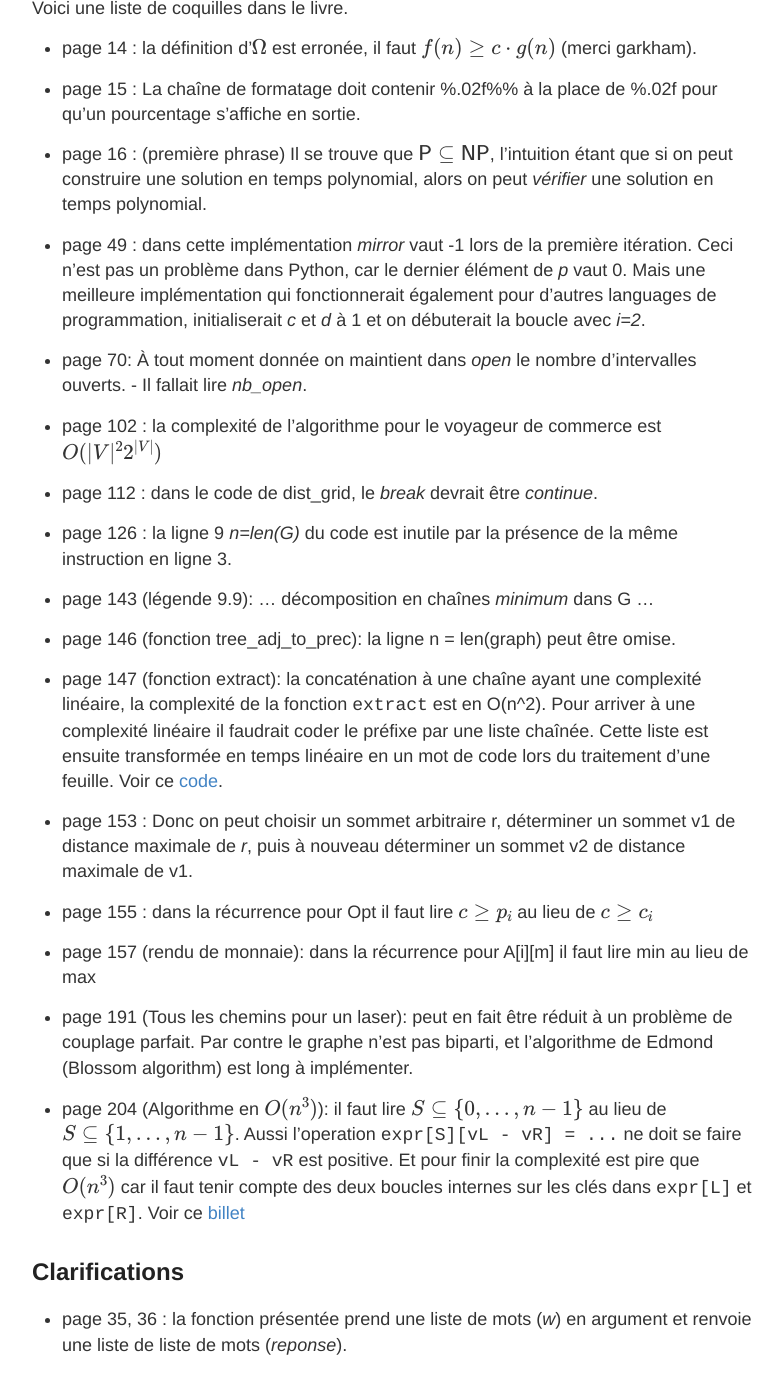
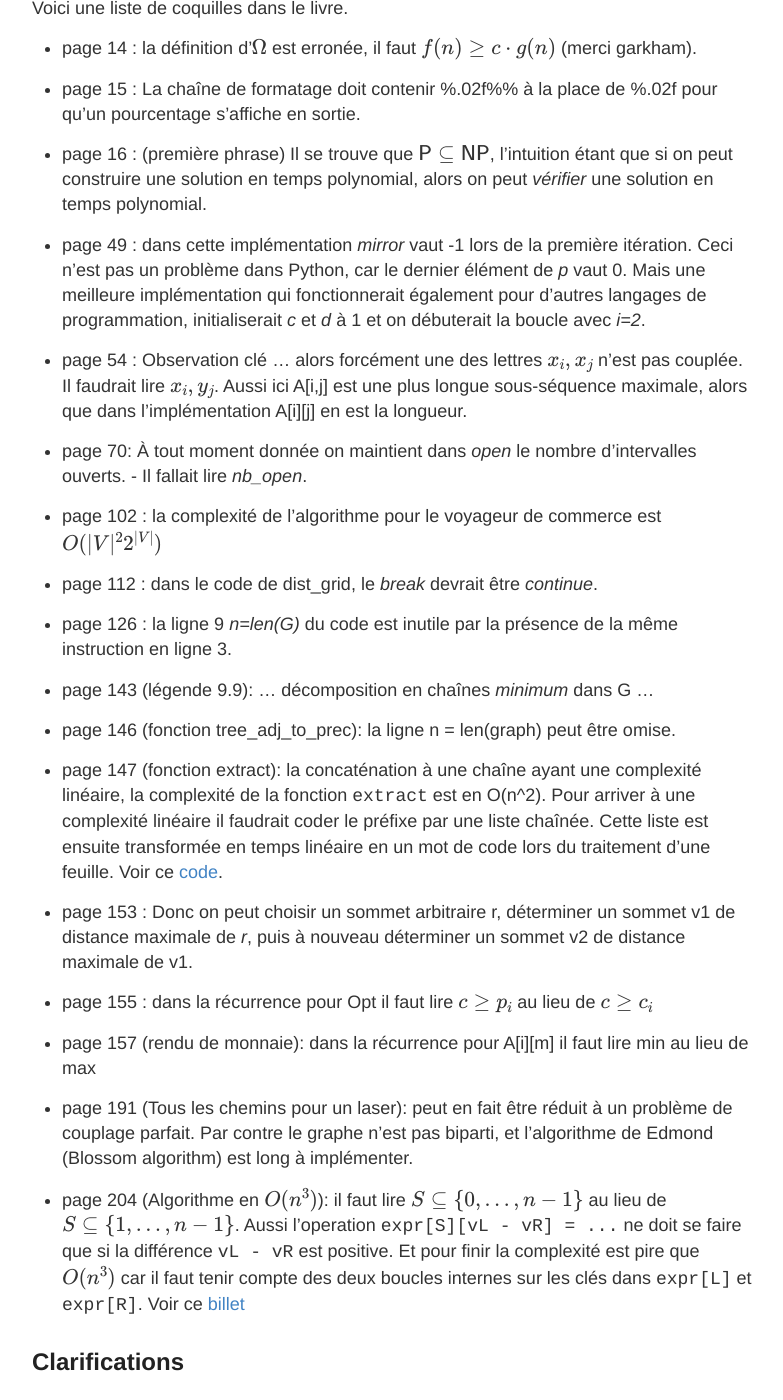
Before and after one commit to jilljenn/tryalgo.org, a Jekyll site: the page built from errata.md, in a window 1280 px wide and 1400 px high, scrolled down 279 px. Shown: the whole window, without its empty margins (248-1031 px from the left). Built offline with Jekyll 4.4.1, drawn with Linux system fonts in a browser that asks for light colours; nearby versions of some CDN libraries; formulas are drawn with MathJax 3.

Commit message:
errata, plus longue sous-séquence commune

```diff
--- a/errata.md
+++ b/errata.md
@@ -11,7 +11,9 @@ Voici une liste de coquilles dans le livre.
 
 - page 16 : (première phrase) Il se trouve que $\textsf{P} \subseteq \textsf{NP}$, l'intuition étant que si on peut construire une solution en temps polynomial, alors on peut *vérifier* une solution en temps polynomial.
 
-- page 49 : dans cette implémentation *mirror* vaut -1 lors de la première itération. Ceci n'est pas un problème dans Python, car le dernier élément de *p* vaut 0.  Mais une meilleure implémentation qui fonctionnerait également pour d'autres languages de programmation, initialiserait *c* et *d* à 1 et on débuterait la boucle avec *i=2*.
+- page 49 : dans cette implémentation *mirror* vaut -1 lors de la première itération. Ceci n'est pas un problème dans Python, car le dernier élément de *p* vaut 0.  Mais une meilleure implémentation qui fonctionnerait également pour d'autres langages de programmation, initialiserait *c* et *d* à 1 et on débuterait la boucle avec *i=2*.
+
+- page 54 : Observation clé ... alors forcément une des lettres $x_i,x_j$ n'est pas couplée. Il faudrait lire $x_i, y_j$.  Aussi ici A[i,j] est une plus longue sous-séquence maximale, alors que dans l'implémentation A[i][j] en est la longueur.
 
 - page 70: À tout moment donnée on maintient dans *open* le nombre d'intervalles ouverts. - Il fallait lire *nb_open*.
 
@@ -39,4 +41,4 @@ Voici une liste de coquilles dans le livre.
 
 ## Clarifications
 
-- page 35, 36 : la fonction présentée prend une liste de mots (*w*) en argument et renvoie une liste de liste de mots (*reponse*).
+- page 35, 36 : la fonction présentée prend une liste de mots (*w*) en argument et renvoie une liste de liste de mots (*réponse*).
```
